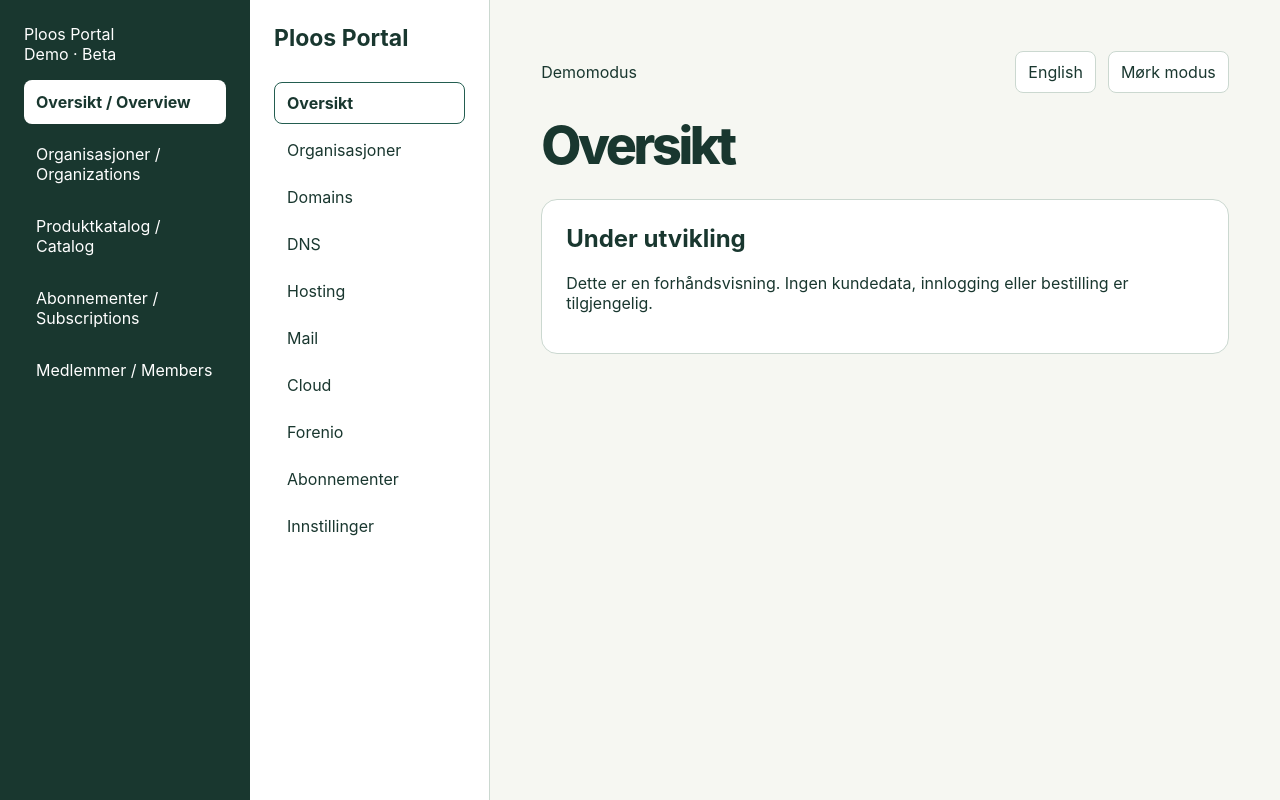
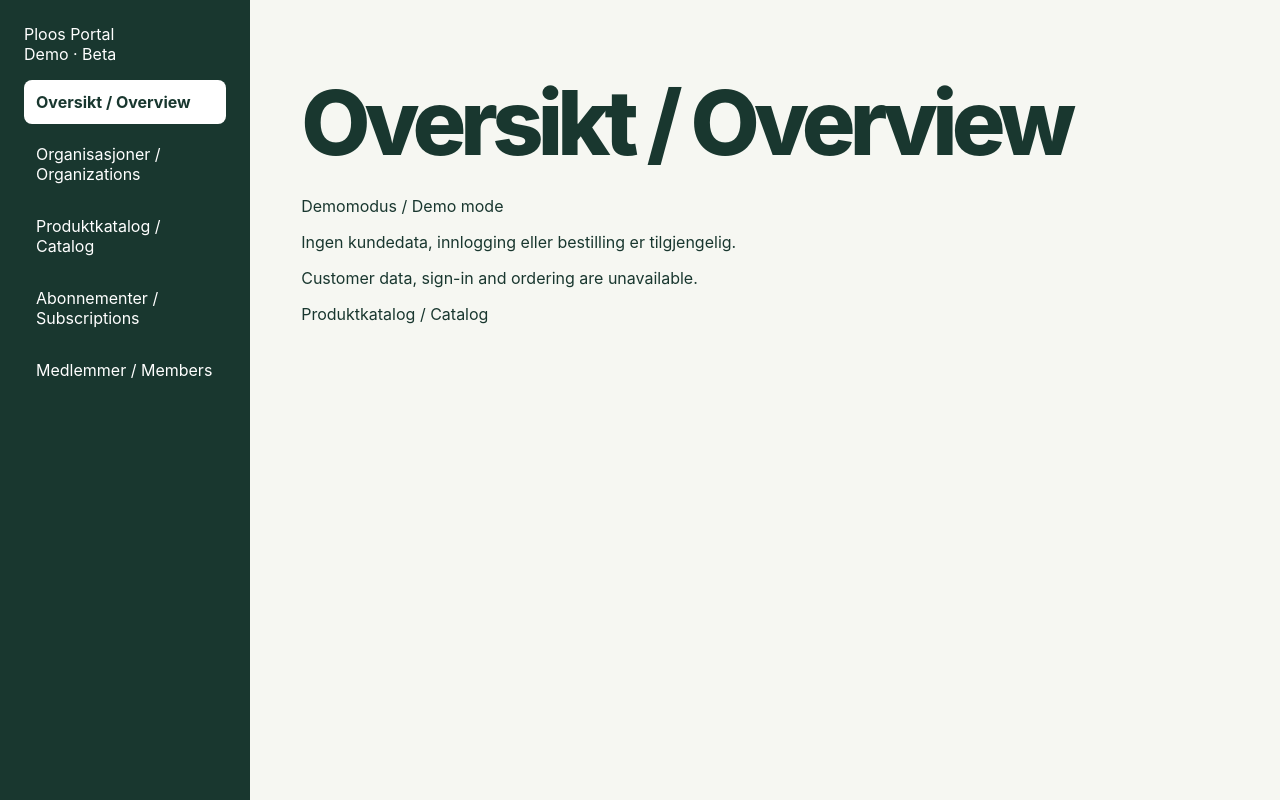
Before and after one commit to Ploos-AS/Ploos-Portal, a SvelteKit app: page /preview in a window 1280 px wide. Built offline with nearby package versions, Linux system fonts and the light colour scheme.

Commit message:
refactor: simplify overview within shared shell

```diff
--- a/src/routes/preview/+page.svelte
+++ b/src/routes/preview/+page.svelte
@@ -1,63 +1,14 @@
-<script>
-  let language = $state('no');
-  let dark = $state(false);
-  let selected = $state('overview');
-  const sections = [
-    { id: 'overview', no: 'Oversikt', en: 'Overview' },
-    { id: 'organizations', no: 'Organisasjoner', en: 'Organizations' },
-    ...['Domains', 'DNS', 'Hosting', 'Mail', 'Cloud', 'Forenio'].map(name => ({ id: name.toLowerCase(), no: name, en: name })),
-    { id: 'subscriptions', no: 'Abonnementer', en: 'Subscriptions' },
-    { id: 'settings', no: 'Innstillinger', en: 'Settings' }
-  ];
-  const active = $derived(sections.find(item => item.id === selected));
-</script>
-
 <svelte:head>
   <title>Ploos Portal – Preview</title>
   <meta name="robots" content="noindex, nofollow" />
 </svelte:head>
-
-<div class="preview" class:dark lang={language === 'no' ? 'nb' : 'en'}>
-  <aside>
-    <a href="/">Ploos Portal</a>
-    <nav aria-label={language === 'no' ? 'Portalmeny' : 'Portal navigation'}>
-      {#each sections as item}
-        <button class:active={selected === item.id} aria-pressed={selected === item.id} onclick={() => selected = item.id}>
-          {language === 'no' ? item.no : item.en}
-        </button>
-      {/each}
-    </nav>
-  </aside>
-  <section class="workspace">
-    <header>
-      <span>{language === 'no' ? 'Demomodus' : 'Demo mode'}</span>
-      <div class="controls">
-        <button onclick={() => language = language === 'no' ? 'en' : 'no'}>{language === 'no' ? 'English' : 'Norsk'}</button>
-        <button aria-pressed={dark} onclick={() => dark = !dark}>{language === 'no' ? 'Mørk modus' : 'Dark mode'}</button>
-      </div>
-    </header>
-    <h1>{language === 'no' ? active?.no : active?.en}</h1>
-    <div class="panel">
-      <h2>{language === 'no' ? 'Under utvikling' : 'Under development'}</h2>
-      <p>{language === 'no' ? 'Dette er en forhåndsvisning. Ingen kundedata, innlogging eller bestilling er tilgjengelig.' : 'This is a preview. Customer data, sign-in and ordering are unavailable.'}</p>
-    </div>
-  </section>
-</div>
-
+<main>
+  <h1>Oversikt / Overview</h1>
+  <p>Demomodus / Demo mode</p>
+  <p>Ingen kundedata, innlogging eller bestilling er tilgjengelig.</p>
+  <p>Customer data, sign-in and ordering are unavailable.</p>
+  <a href="/preview/catalog">Produktkatalog / Catalog</a>
+</main>
 <style>
-  .preview { --bg: #f6f7f2; --panel: #fff; --ink: #19372f; --border: #cbd8d0; --accent: #235d50; display: grid; grid-template-columns: 240px minmax(0, 1fr); min-height: 100vh; background: var(--bg); color: var(--ink); }
-  .dark { --bg: #14231f; --panel: #20352e; --ink: #edf5ef; --border: #526b60; --accent: #a5e1c7; }
-  aside { padding: 24px; background: var(--panel); border-right: 1px solid var(--border); }
-  aside a { font-size: 23px; font-weight: 750; }
-  nav { display: grid; gap: 5px; margin-top: 30px; }
-  button { font: inherit; color: inherit; background: var(--panel); border: 1px solid var(--border); border-radius: 8px; padding: 10px 12px; cursor: pointer; }
-  nav button { text-align: left; border-color: transparent; }
-  button.active { border-color: var(--accent); font-weight: 700; }
-  button:focus-visible, a:focus-visible { outline: 3px solid var(--accent); outline-offset: 3px; }
-  .workspace { padding: clamp(20px, 4vw, 60px); }
-  header, .controls { display: flex; align-items: center; gap: 12px; flex-wrap: wrap; }
-  header { justify-content: space-between; }
-  h1 { font-size: clamp(32px, 5vw, 52px); }
-  .panel { background: var(--panel); border: 1px solid var(--border); border-radius: 16px; padding: 24px; }
-  @media (max-width: 700px) { .preview { grid-template-columns: 1fr; } aside { border-right: 0; border-bottom: 1px solid var(--border); } nav { grid-template-columns: repeat(auto-fit, minmax(125px, 1fr)); } }
+  main { padding: clamp(20px, 4vw, 60px); }
 </style>
```
